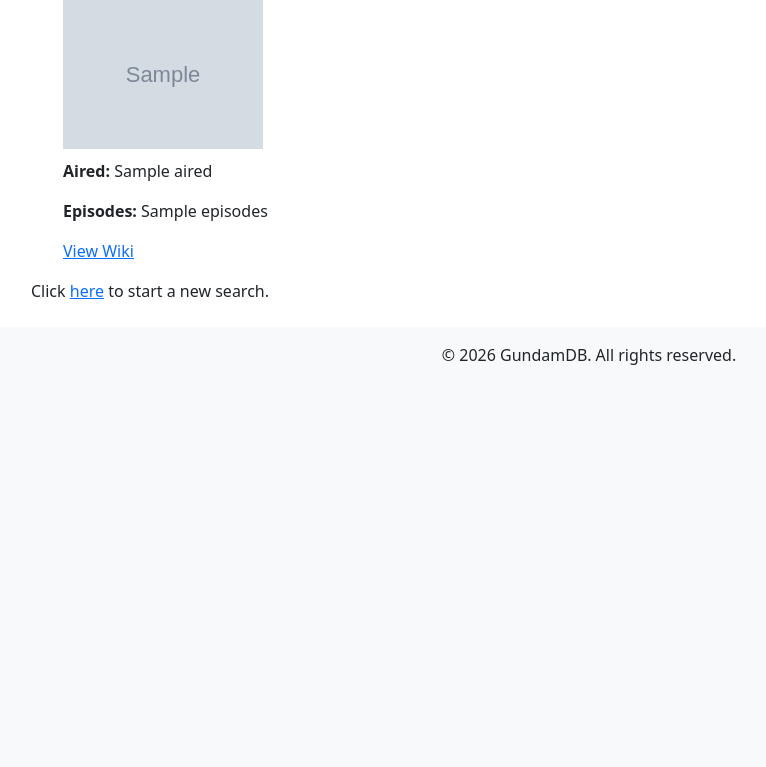
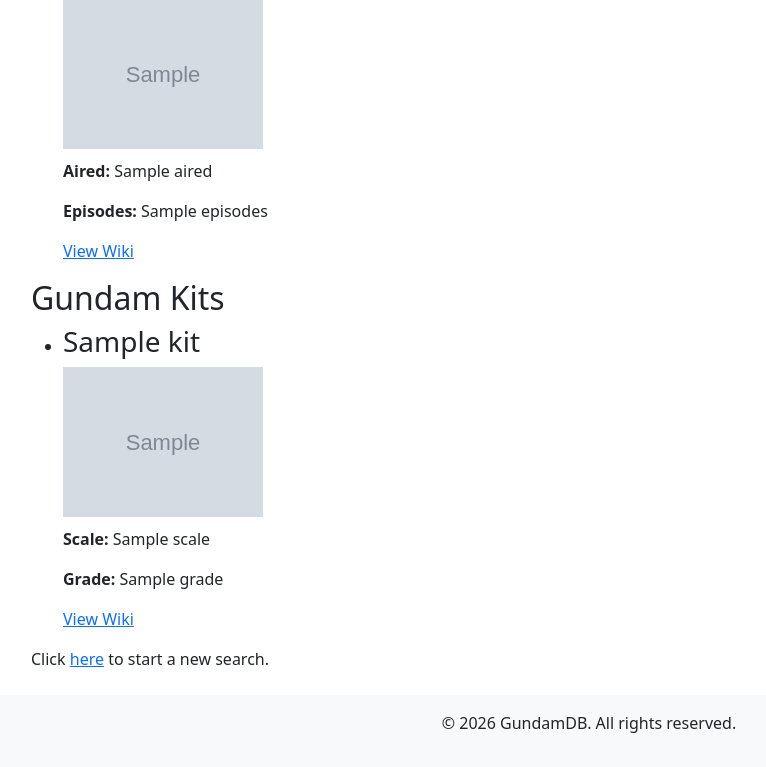
Before and after one commit to EricJostad/CS50-Final-Project, a Flask app: template templates/search_results.html in a window 1280 px wide. Shown: the part 617-1384 px from the top of the page, without its empty margins (51-817 px from the left). Before the commit the page ends 982 px from the top, so only its background shows below. Run offline with Flask 3, Linux system fonts and the light colour scheme; the template is opened without the code that fills it: most values are stand-ins (such as "Sample title", 1, 10 or a date in 2020); grey boxes marked "Sample" are stand-in pictures.

Commit message:
Updated search_results template to incorporate gunpla kit search results

```diff
--- a/templates/search_results.html
+++ b/templates/search_results.html
@@ -62,6 +62,29 @@
         </ul>
     {% endif %}
 
+    {# ---------------------- Gundam Kits ---------------------- #}
+    {% if has_kits %}
+        <h2>Gundam Kits</h2>
+        <ul>
+        {% for kit in results.model_kits %}
+            <li>
+                <h3>{{ kit.title }}</h3>
+
+                {% if kit.google_image %}
+                    <img src="{{ kit.google_image }}"
+                         alt="{{ kit.title }}"
+                         style="max-width: 200px; margin-bottom: 10px;">
+                {% endif %}
+
+                <p><strong>Scale:</strong> {{ kit.scale or "Unknown" }}</p>
+                <p><strong>Grade:</strong> {{ kit.grade or "Unknown" }}</p>
+
+                <p><a href="{{ kit.wiki_url }}" target="_blank">View Wiki</a></p>
+            </li>
+        {% endfor %}
+        </ul>
+    {% endif %}
+
 {% endif %}
 
 <p>Click <a href="{{ url_for('index') }}">here</a> to start a new search.</p>
```
